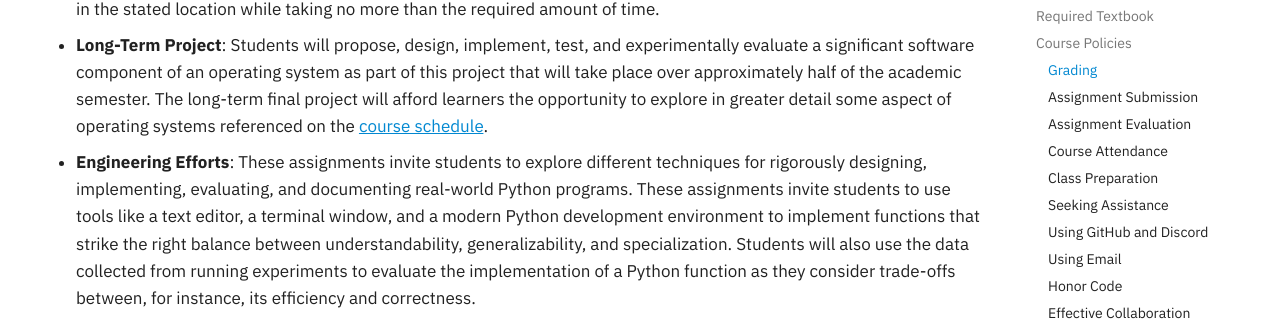
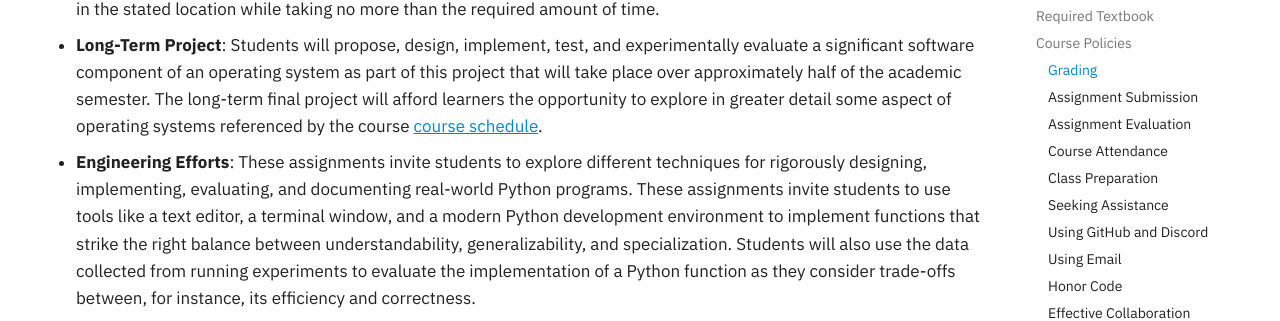
Before and after one commit to OS-Sketch/www.os-sketch.com, an MkDocs documentation site: the page built from docs/operating-systems/syllabus.md, in a window 1280 px wide and 900 px high, scrolled down 2274 px. Shown: the part 226-547 px from the top of the window. Built offline with MkDocs 1.6.1 and Material for MkDocs 9.7.7, drawn with Linux system fonts in a browser that asks for light colours.

Commit message:
fix: Rephrase the last sentence about long-term project in syllabus.

```diff
--- a/docs/operating-systems/syllabus.md
+++ b/docs/operating-systems/syllabus.md
@@ -119,7 +119,8 @@ These grading categories have the following definitions:
     system as part of this project that will take place over approximately half
     of the academic semester. The long-term final project will afford learners
     the opportunity to explore in greater detail some aspect of operating
-    systems referenced on the [course schedule](/operating-systems/schedule/).
+    systems referenced by the course [course
+    schedule](/operating-systems/schedule/).
 
 -   **Engineering Efforts**: These assignments invite students to explore
     different techniques for rigorously designing, implementing, evaluating, and
```
